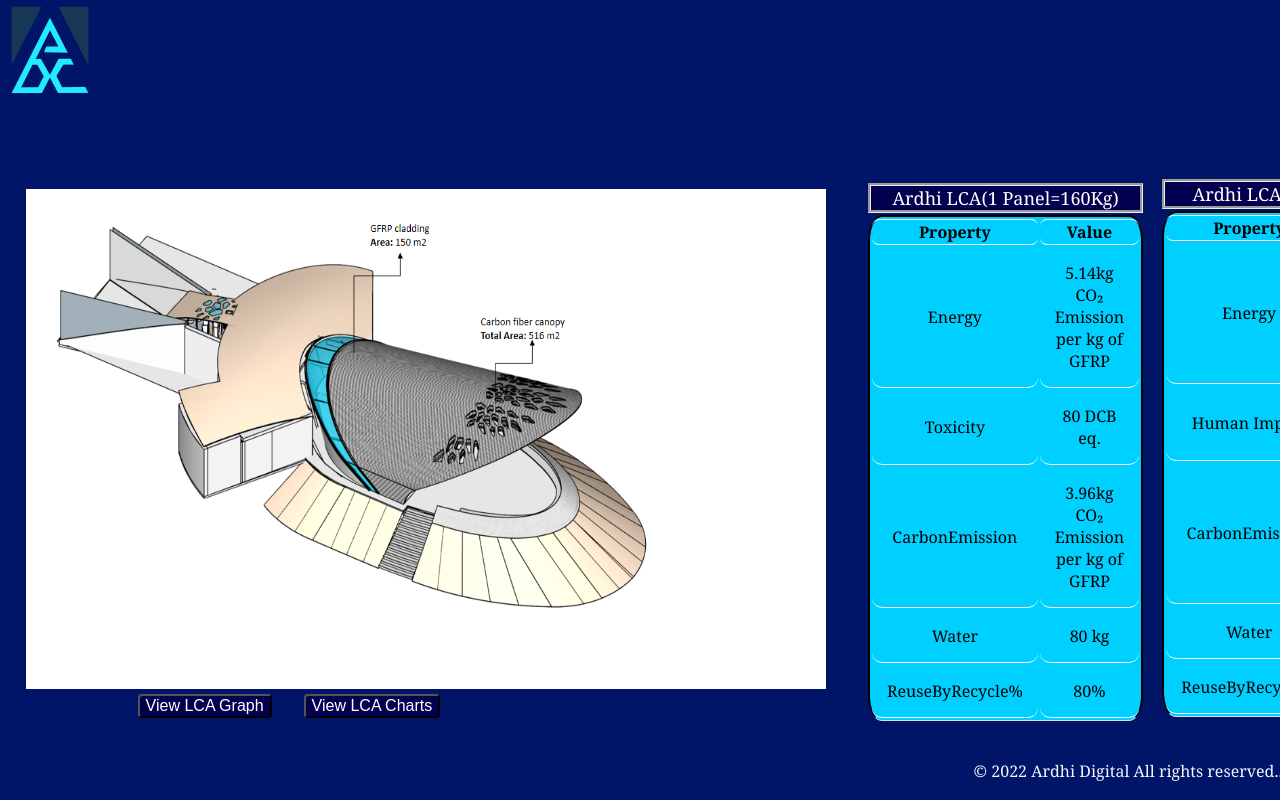
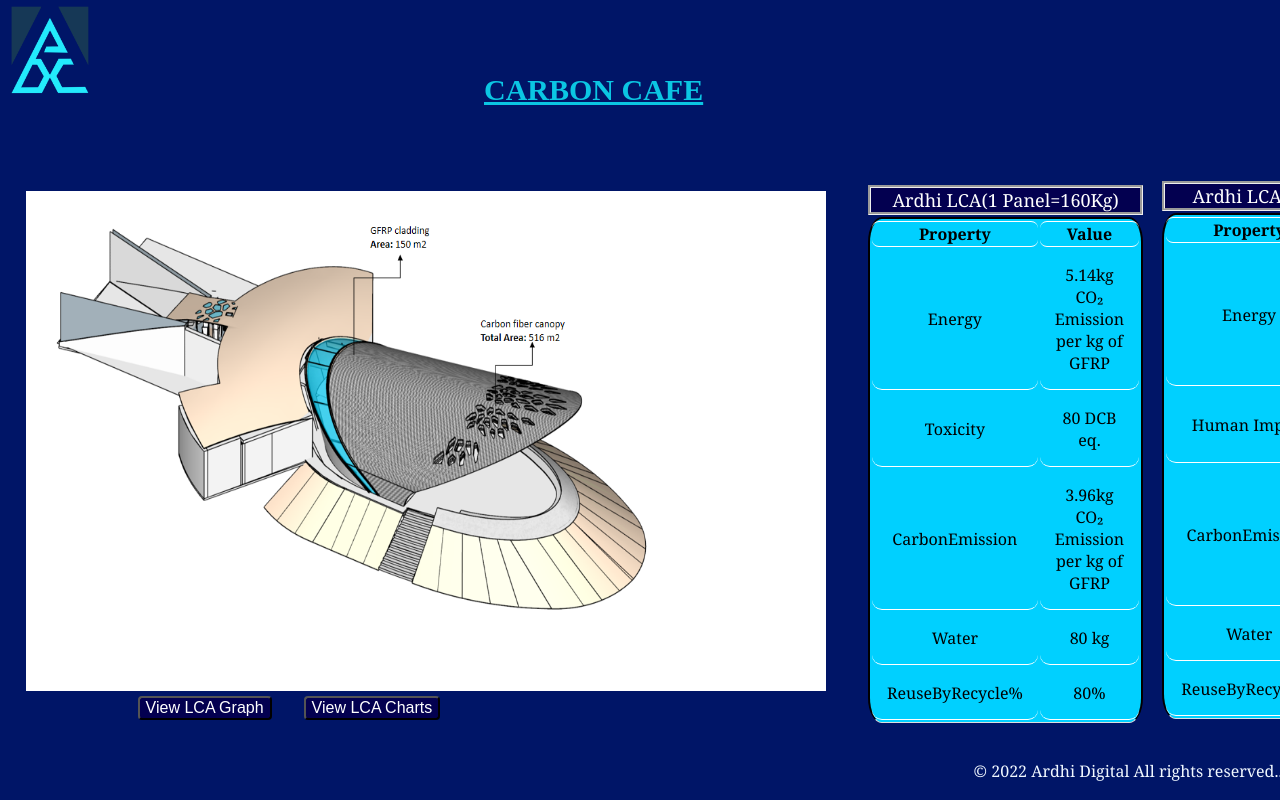
Before and after one commit to Naveen-Chaurasia/ardhi-prototype-app, a React (Create React App) app: page /Page1 in a window 1280 px wide. Shown: the top 805 px of the page. Built offline with nearby package versions, Linux system fonts and the light colour scheme; no server answers.

Commit message:
added title on page 1

```diff
--- a/src/Page1.js
+++ b/src/Page1.js
@@ -54,6 +54,8 @@ console.log("*********************");
   return (
     <div className="app">
         <img src="logo.png" height="100px" width="100px" />
+
+        <div9 className="page1title"><b><u>CARBON CAFE</u></b></div9>
 
     <div className="page1_image" id="pi">
                             <div5 className="imageandbutton">
--- a/src/style.css
+++ b/src/style.css
@@ -10,7 +10,6 @@
   height: 100vh;
   font-family: Cambria, Cochin, Georgia, Times, "Times New Roman", serif;
   background-color: #001567;
-
 }
 
 
@@ -238,3 +237,14 @@ background-color: #030050;
 {
   margin-bottom: 0%;
 }
+
+.page1title
+{
+  text-underline-offset: inherit;
+  text-shadow: #030050;
+  font-family: 'Times New Roman', Times, serif;
+  text-decoration: dashed;
+  font-size:30px;
+  margin-left: 30%;
+  color: rgb(11, 198, 227);
+}
```
